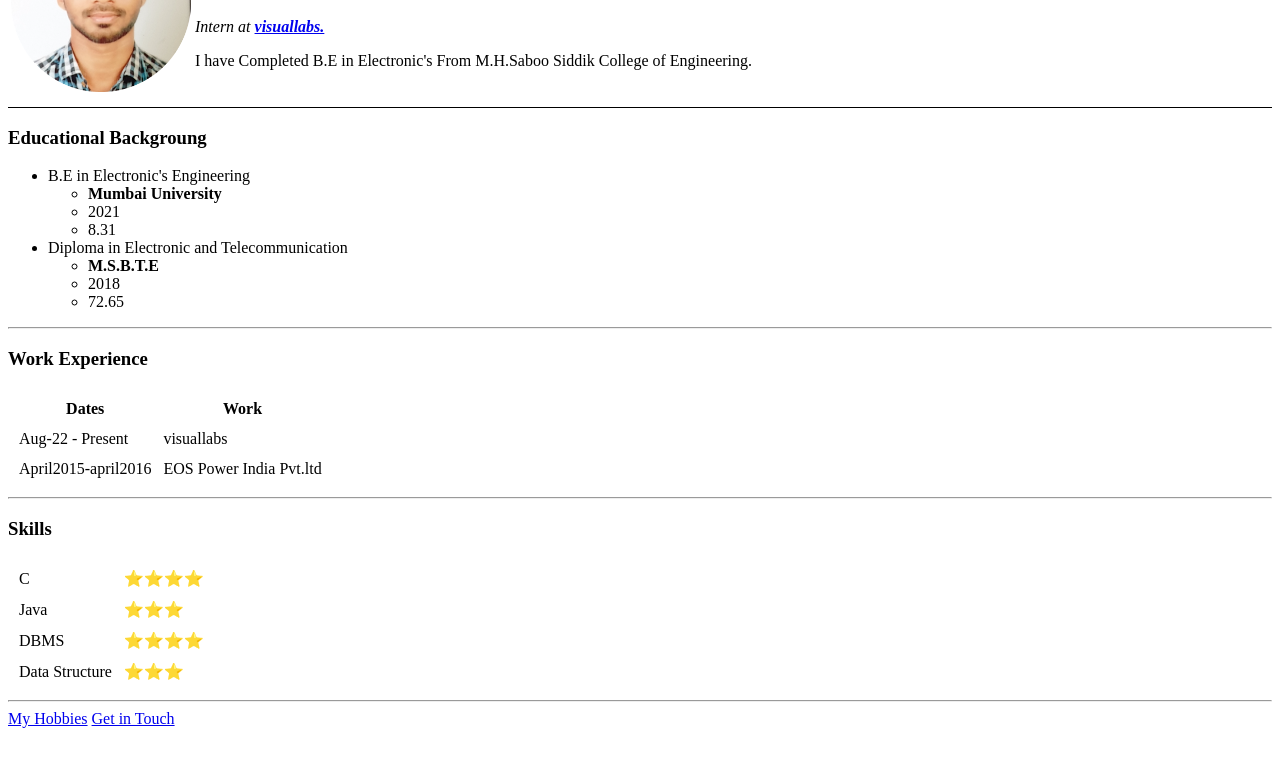
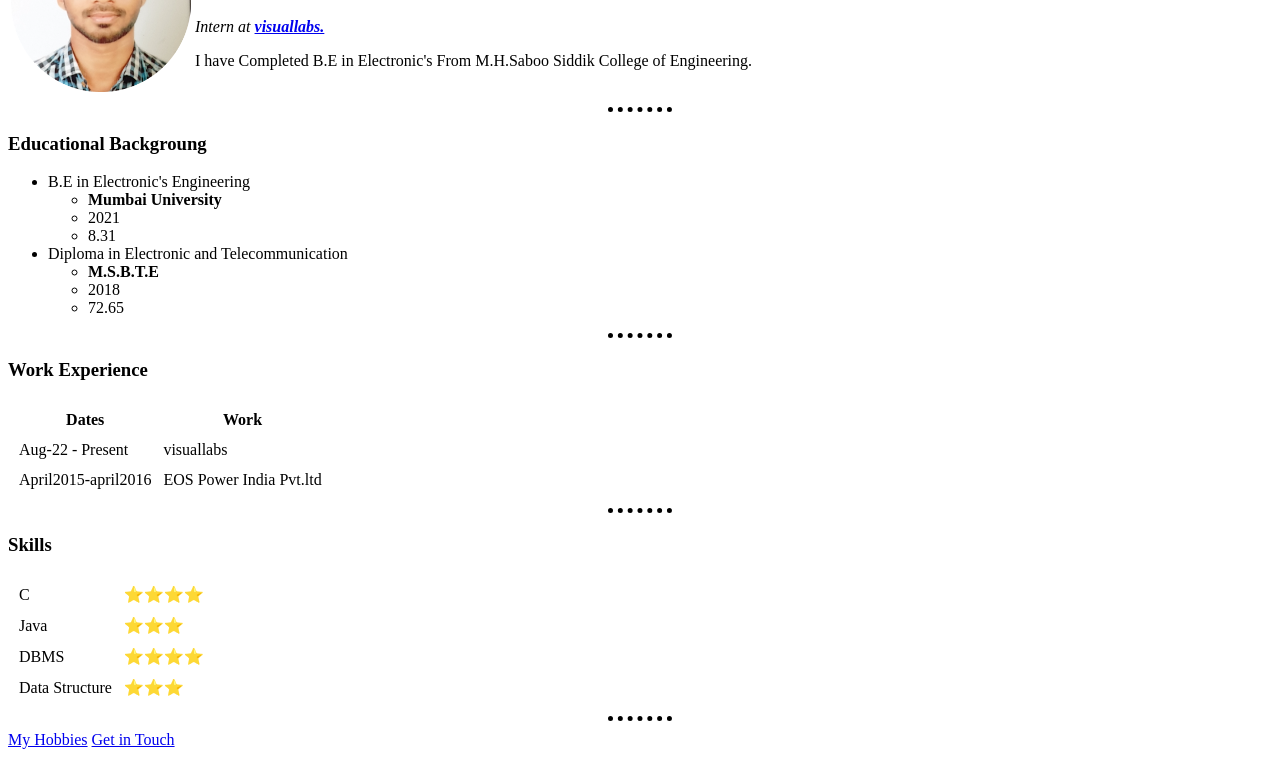
Before and after one commit to Ahmedsh08/CV, a plain HTML site: page index.html in a window 1280 px wide. Shown: the part 99-856 px from the top of the page. Before the commit the page ends 835 px from the top, so only its background shows below. Drawn offline with Linux system fonts and the light colour scheme.

Commit message:
Add files via upload

```diff
--- a/index.html
+++ b/index.html
@@ -6,6 +6,27 @@
     <meta http-equiv="X-UA-Compatible" content="IE=edge">
     <meta name="viewport" content="width=device-width, initial-scale=1.0">
     <title>Index</title>
+    <link rel="stylesheet" href="css/sytles.css">
+    <style>
+        /* body {
+            background-color: blanchedalmond;
+        }*/
+
+        /* body {
+            background-color: #eaf6f6;
+        }*/
+
+        hr {
+            border-style: dotted none none;
+            /* border-top-style:dotted:*/
+            border-color: black;
+            border-width: 5px;
+            width: 5%;
+            height: 2px;
+            /* border-style: dotted none none;
+            height: 2px;*/
+        }
+    </style>
 </head>
 
 <body>
@@ -27,7 +48,7 @@
             </td>
         </tr>
     </table>
-    <hr size="1" color="black">
+    <hr />
     <h3>Educational Backgroung </h3>
     <ul>
         <li> B.E in Electronic's Engineering
```
Also changed, not shown: Contact.html (+2 -0 lines), hobbies.html (+1 -0 lines).
